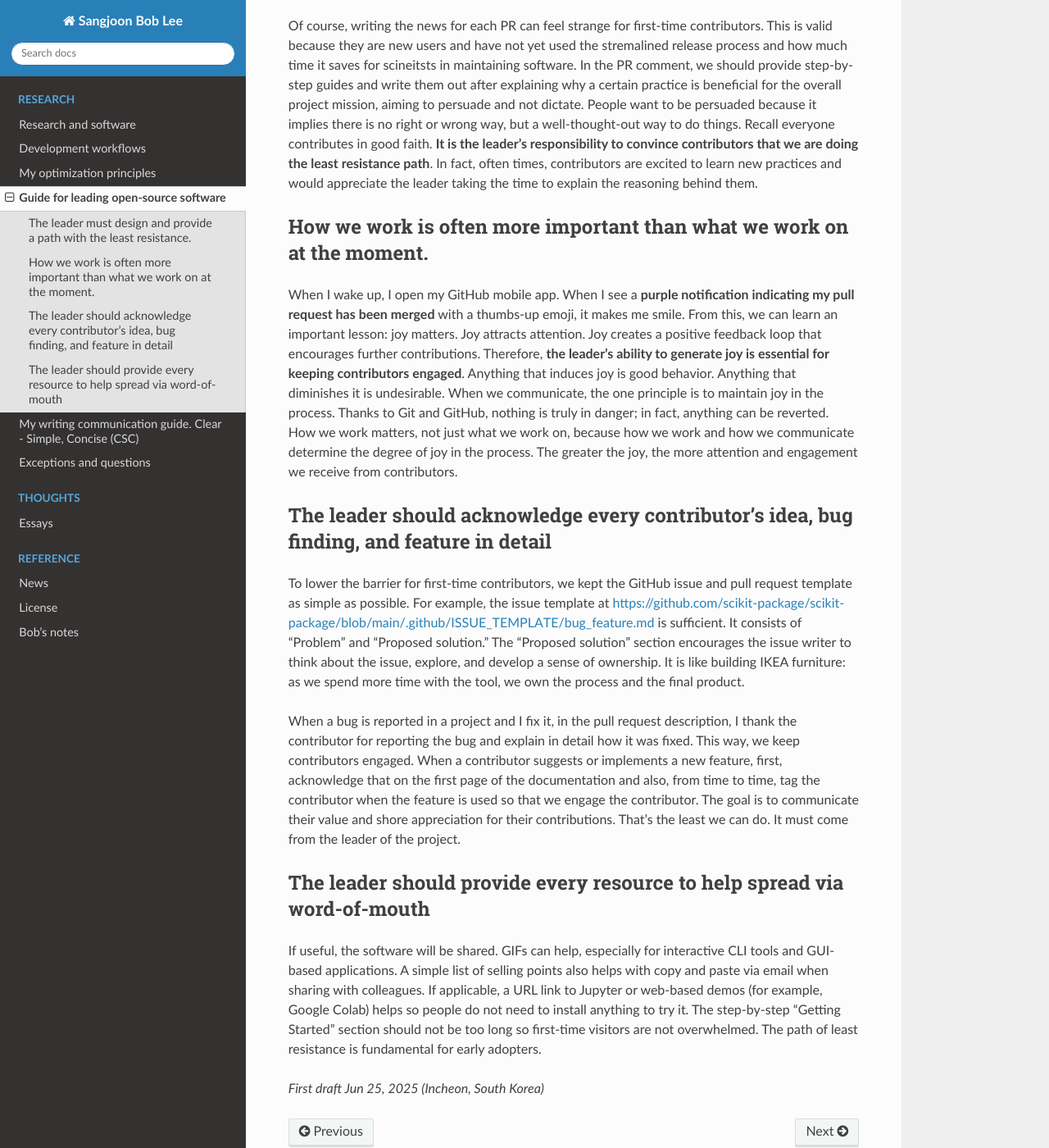
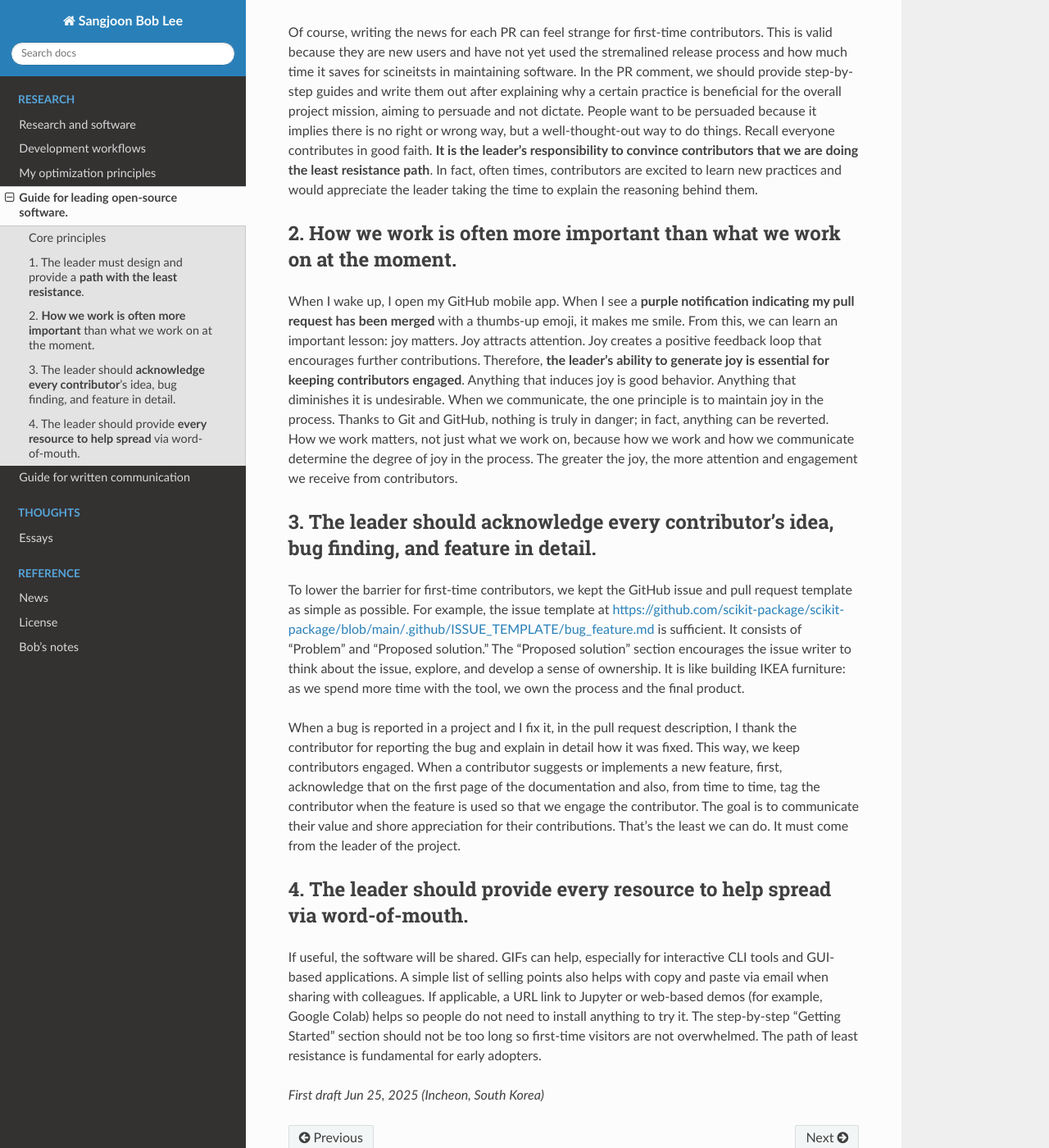
Before and after one commit to bobleesj/bobleesj.github.io, a Sphinx documentation site: the page built from doc/source/open-source-leadership.rst, in a window 1280 px wide and 1400 px high, scrolled down 1291 px. Shown: the whole window at 82% size. Built offline with Sphinx 7.4.7 and the Read the Docs theme 3.1.0, drawn with Linux system fonts in a browser that asks for light colours; pages that are not in the unit, such as notebooks, are missing from menus; some of the changed text lies outside the part shown.

Commit message:
improve wording for writing principle, numerate open-source leadership

```diff
--- a/doc/source/open-source-leadership.rst
+++ b/doc/source/open-source-leadership.rst
@@ -1,11 +1,12 @@
 .. _open-source-leadership:
 
-Guide for leading open-source software
-==================================================
+Guide for leading open-source software.
+=======================================
 
 About 10 years ago, I started using GitHub to distribute tutorial source code for the Swift programming language. Here I document open-source software development leadership lessons. Many are learned from building ``scikit-package`` (https://scikit-package.github.io/scikit-package/) as a contributor and maintainer with Prof. Simon Billinge. It first begins with the **core principles**, followed by practices.
 
-**Core principles**
+Core principles
+---------------
 
 1. The path of **least resistance (pain) guides human behavior**. It is the leader’s responsibility to provide this path for contributors in every aspect of the project, from installation and tutorials to documentation and development guides.
 2. **Joy is the driving force.** Volunteer-based contributors seek joy and meaning in exchange for their time. The leader must recognize that time and effort are valuable and treat them with respect.
@@ -14,8 +15,8 @@ About 10 years ago, I started using GitHub to distribute tutorial source code fo
 
 Using the principles above, I detail practices adopted in my open-source projects that align with these principles.
 
-The leader must design and provide a path with the least resistance.
--------------------------------------------------------------------
+1. The leader must design and provide a **path with the least resistance**.
+---------------------------------------------------------------------------
 
 Contributors have different levels of training, especially in scientific software projects. We should utilize automated tools like ``pre-commit CI`` to reduce resistance. While intermediate to advanced contributors may run ``pre-commit install`` or ``pre-commit run --all-files`` locally, novice contributors can still contribute to the project from the GitHub interface without knowing about ``pre-commit`` or linting to fix quick issues. In the end, ``pre-commit CI`` ensures uniformity of the codebase and reduces the burden on maintainers to review code that does not follow the project's coding standards. The path of least resistance is crucial for first-time contributors, as it allows them to focus on the joy of contributing rather than getting bogged down by technical details and PEP standards.
 
@@ -23,22 +24,21 @@ In ``scikit-package``, we also provide CLI commands such as ``package add news -
 
 Of course, writing the news for each PR can feel strange for first-time contributors. This is valid because they are new users and have not yet used the stremalined release process and how much time it saves for scineitsts in maintaining software. In the PR comment, we should provide step-by-step guides and write them out after explaining why a certain practice is beneficial for the overall project mission, aiming to persuade and not dictate. People want to be persuaded because it implies there is no right or wrong way, but a well-thought-out way to do things. Recall everyone contributes in good faith. **It is the leader's responsibility to convince contributors that we are doing the least resistance path**. In fact, often times, contributors are excited to learn new practices and would appreciate the leader taking the time to explain the reasoning behind them.
 
-How we work is often more important than what we work on at the moment.
------------------------------------------------------------------------
+2. **How we work is often more important** than what we work on at the moment.
+------------------------------------------------------------------------------
 
 When I wake up, I open my GitHub mobile app. When I see a **purple notification indicating my pull request has been merged** with a thumbs-up emoji, it makes me smile. From this, we can learn an important lesson: joy matters. Joy attracts attention. Joy creates a positive feedback loop that encourages further contributions. Therefore, **the leader's ability to generate joy is essential for keeping contributors engaged**. Anything that induces joy is good behavior. Anything that diminishes it is undesirable. When we communicate, the one principle is to maintain joy in the process. Thanks to Git and GitHub, nothing is truly in danger; in fact, anything can be reverted. How we work matters, not just what we work on, because how we work and how we communicate determine the degree of joy in the process. The greater the joy, the more attention and engagement we receive from contributors.
 
-The leader should acknowledge every contributor's idea, bug finding, and feature in detail
-------------------------------------------------------------------------------------------
+3. The leader should **acknowledge every contributor**'s idea, bug finding, and feature in detail.
+---------------------------------------------------------------------------------------------------------
 
 To lower the barrier for first-time contributors, we kept the GitHub issue and pull request template as simple as possible. For example, the issue template at https://github.com/scikit-package/scikit-package/blob/main/.github/ISSUE_TEMPLATE/bug_feature.md is sufficient. It consists of “Problem” and “Proposed solution.” The “Proposed solution” section encourages the issue writer to think about the issue, explore, and develop a sense of ownership. It is like building IKEA furniture: as we spend more time with the tool, we own the process and the final product.
 
 When a bug is reported in a project and I fix it, in the pull request description, I thank the contributor for reporting the bug and explain in detail how it was fixed. This way, we keep contributors engaged. When a contributor suggests or implements a new feature, first, acknowledge that on the first page of the documentation and also, from time to time, tag the contributor when the feature is used so that we engage the contributor. The goal is to communicate their value and shore appreciation for their contributions. That's the least we can do. It must come from the leader of the project.
 
-The leader should provide every resource to help spread via word-of-mouth
--------------------------------------------------------------------------
+4. The leader should provide **every resource to help spread** via word-of-mouth.
+---------------------------------------------------------------------------------
 
 If useful, the software will be shared. GIFs can help, especially for interactive CLI tools and GUI-based applications. A simple list of selling points also helps with copy and paste via email when sharing with colleagues. If applicable, a URL link to Jupyter or web-based demos (for example, Google Colab) helps so people do not need to install anything to try it. The step-by-step “Getting Started” section should not be too long so first-time visitors are not overwhelmed. The path of least resistance is fundamental for early adopters.
 
-
 *First draft Jun 25, 2025 (Incheon, South Korea)*
--- a/doc/source/writing.rst
+++ b/doc/source/writing.rst
@@ -1,14 +1,14 @@
 .. _writing:
 
-My writing communication guide. Clear - Simple, Concise (CSC)
--------------------------------------------------------------
+Guide for written communication
+===============================
 
 I rarely join calls these days. There are two reasons. The first is time zone differences. I'm in South Korea. Most work is done between 9 AM and 5 PM in the US, which is 9 PM to 5 AM here. The second reason is to protect my daily dose of mental capacity for creative work. I primarily serve the role of a producer. Whether I like it or not, my brain sets aside some of its resources to prepare for incoming real-time human interaction. After the call, my brain is exhausted, which could have otherwise been used for useful work. I can replace the majority of real-time human interactions with writing. For developing `scikit-package <https://github.com/scikit-package/scikit-package>`_, which consists of 6-8 GitHub repositories with Prof. Simon Billinge, I don't recall having a single call. Features, releases, architectures, and design decisions were communicated in writing.
 
 Writing is timeless. Writing enables us to work asynchronously. Through our written words, we can provide value to the organization we belong to and the community we are a part of. Whether it's a GitHub issue, a research manuscript, or a work email, I present a framework that I adopt to amplify the impact of my writing. Before I present the framework, I list the **core principles of writing** that guide it.
 
 Core principles
-~~~~~~~~~~~~~~~
+-----------------
 
 - **Writing reflects the internal state of the author.** Whether written in the first or third person, it reveals the author's understanding of the subject and emotional state at the time of writing.
 - Similarly, written words are read, interpreted, and evaluated by readers whose experiences and emotional states vary at the time of reading.
@@ -17,7 +17,7 @@ Core principles
 - **Writing democratizes decision-making.** Unlike verbal communication, which carries tone, accent, and social cues that may introduce bias, writing—especially when using standard language—can help foster a more decentralized exchange of ideas. This is important for organizations where truth-seeking matters, such as in academic research or open-source software development.
 
 1. Clear
-~~~~~~~~
+-----------------
 
 Being clear means the reader can take **decisive action based on the written words**. In software development, this might mean merging a pull request, sharing an opinion on a feature request, or deciding whether to include a new feature in the upcoming release. In manuscript writing, it could mean deciding whether to include an additional figure, add a co-author, or add new references. **To avoid writing too much, the writer must assume the reader's level of knowledge and provide the minimum amount of information required for decision-making**. Anything beyond what is needed to make that decision may be considered disrespectful of the reader's time.
 
@@ -26,15 +26,14 @@ However, we must be careful. What the author considers clear may not be clear to
 Whether to share a textbook, cheatsheet, lecture note, video link, image, or all depends on the reader. It is the full responsibility of the writer, not the reader, to provide the most optimal content for the reader to make a decision.
 
 2. Simple
-~~~~~~~~~
+----------
 
 The next step is to **simplify** the writing. Here, simplify means to reduce the cognitive load on the reader. In other words, **it makes the ideas stick.** We've all sat through technically solid presentations that were ultimately forgettable because they were too complex. Clear writing that is also simple is much more memorable. Real-world examples help. When I introduced :ref:`principles`, I used a toothbrush analogy to show how transforming a conscious activity into a subconscious one frees up the mind. While it can be quite an abstract concept, familiar objects and human behaviors help crystallize an abstraction into something tangible.
 
 When I was trying to make our ``scikit-package`` tutorial friendly and lower the activation energy for first-time users, I found it more effective to write “I want to release my package” rather than “Do you want to release your package?” That small shift reduces the reader's cognitive load—they don't have to mentally translate “you” into “I.” Both are clear, but one is more accessible and simple to search and remember if the user returns later to find the exact tutorial section they need.
 
 3. Concise
-~~~~~~~~~~
-
+----------
 We are at the final stage. Our words are clear so the reader can make a firm decision. Our words are simple so the reader can recall our ideas. The last step is to be economical with our words. **Concise writing is about using the fewest words possible to convey the intended meaning.** It respects the reader's time and attention, allowing them to quickly grasp the key points without unnecessary fluff.
 
 It caters to the core principle above of respect. Brevity respects the reader's time, attention, and energy. If we refer to the same concept often, introduce acronyms (e.g., ``cf`` for ``conda-forge``, ``skpkg`` for ``scikit-package``). Another is to choose precise words over long phrases. It is important to use the terms that are defined by GitHub, including ``origin`` and ``upstream``, instead of writing "the forked repository" or "the original repository." While both are equally clear and simple, we want to use the terms that are defined so that our communication can scale and also save time.
```
Also changed, not shown: other parts of doc/source/writing.rst (+1 -1 lines).
